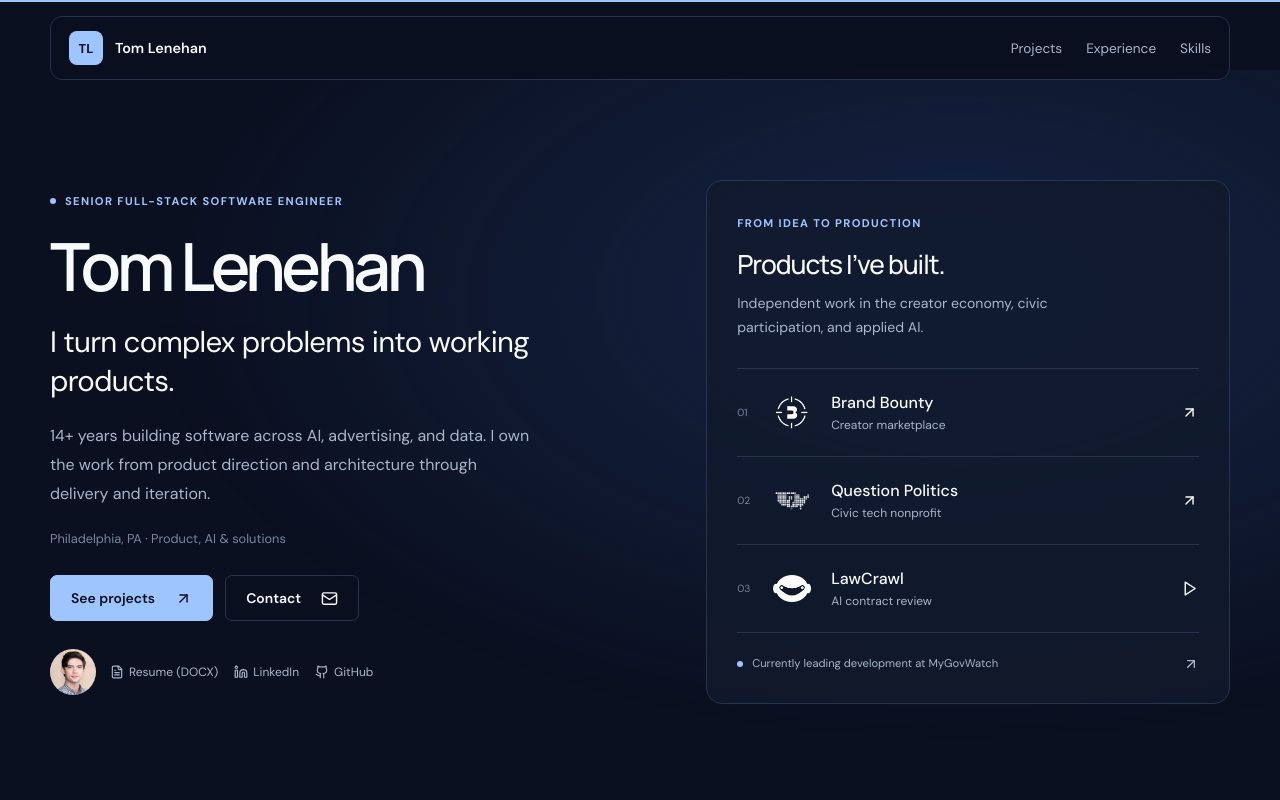
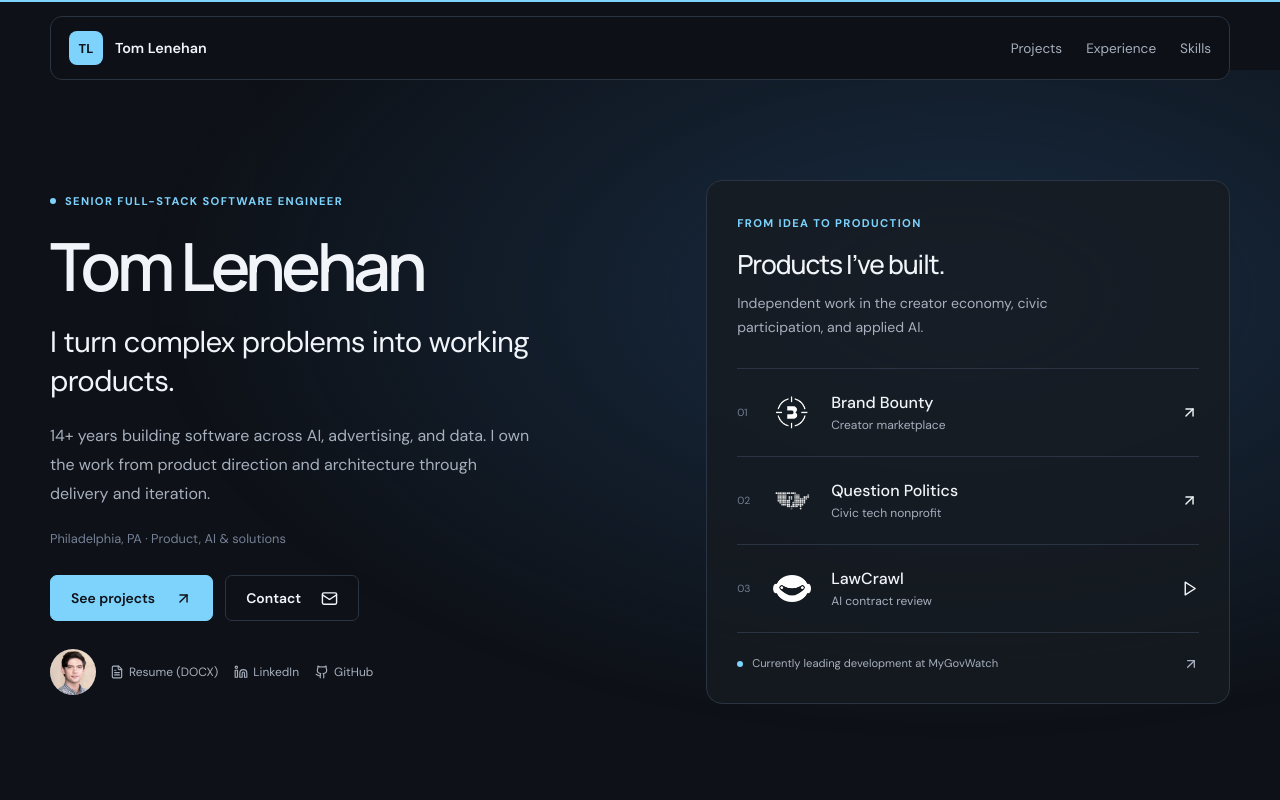
Before and after one commit to tomlenehan/portfolio, a React (Vite) app: page / in a window 1280 px wide. Shown: the top 800 px of the page. Built offline with nearby package versions, Linux system fonts and the light colour scheme.

Commit message:
Refine portfolio color palette

```diff
--- a/src/styles.css
+++ b/src/styles.css
@@ -6,20 +6,20 @@
   font-synthesis: none;
   text-rendering: optimizeLegibility;
   -webkit-font-smoothing: antialiased;
-  --bg: #0b1020;
-  --bg-2: #121a2d;
-  --text: #f8fafc;
-  --muted: #aab6ca;
-  --quiet: #78869e;
-  --line: #27344c;
-  --gold: #9ec5fe;
-  --mint: #9ec5fe;
+  --bg: #0e1117;
+  --bg-2: #171b22;
+  --text: #f1f5f9;
+  --muted: #a7b0be;
+  --quiet: #748095;
+  --line: #2b3442;
+  --gold: #7dd3fc;
+  --mint: #7dd3fc;
   --max: 1180px;
 }
 * { box-sizing: border-box; }
 html { scroll-behavior: smooth; background: var(--bg); scroll-padding-top: 105px; }
 body { margin: 0; min-width: 320px; background: var(--bg); color: var(--text); }
-::selection { background: #9ec5fe; color: #0b1020; }
+::selection { background: #7dd3fc; color: #0e1117; }
 a { color: inherit; text-decoration: none; }
 button { font: inherit; }
 button, a { -webkit-tap-highlight-color: transparent; }
@@ -30,7 +30,7 @@ h1, h2, h3 { font-family: 'Manrope', ui-sans-serif, system-ui, sans-serif; }
 .skip-link { position: fixed; top: -100px; left: 20px; z-index: 300; background: var(--gold); color: var(--bg); padding: 14px; }
 .skip-link:focus { top: 15px; }
 .scroll-progress { position: fixed; inset: 0 0 auto; z-index: 100; height: 2px; transform-origin: 0 50%; background: var(--gold); }
-.site-nav { position: fixed; top: 16px; left: 50%; transform: translateX(-50%); z-index: 90; display: flex; width: min(calc(100% - 48px), var(--max)); min-height: 64px; align-items: center; justify-content: space-between; gap: 20px; padding: 10px 18px; border: 1px solid var(--line); border-radius: 12px; background: rgba(11,16,32,.92); backdrop-filter: blur(18px); }
+.site-nav { position: fixed; top: 16px; left: 50%; transform: translateX(-50%); z-index: 90; display: flex; width: min(calc(100% - 48px), var(--max)); min-height: 64px; align-items: center; justify-content: space-between; gap: 20px; padding: 10px 18px; border: 1px solid var(--line); border-radius: 12px; background: rgba(14,17,23,.92); backdrop-filter: blur(18px); }
 .brand-mark { display: inline-flex; align-items: center; gap: 12px; }
 .brand-mark span { display: grid; width: 34px; height: 34px; place-items: center; border-radius: 8px; color: var(--bg); background: var(--gold); font-weight: 700; font-size: .8rem; }
 .brand-mark strong { font-size: .9rem; font-weight: 600; }
@@ -39,7 +39,7 @@ h1, h2, h3 { font-family: 'Manrope', ui-sans-serif, system-ui, sans-serif; }
 .site-nav nav a:hover { color: var(--text); }
 .hero-section { position: relative; padding: 180px 24px 100px; }
 .hero-bg { position: absolute; inset: 0; opacity: .4; pointer-events: none; }
-.hero-grid { position: absolute; inset: 0; width: 100vw; height: 750px; background: radial-gradient(ellipse at 75% 30%, #1c315a, transparent 60%); }
+.hero-grid { position: absolute; inset: 0; width: 100vw; height: 750px; background: radial-gradient(ellipse at 75% 30%, #1f3b59, transparent 60%); }
 .hero-content { position: relative; display: grid; width: min(100%, var(--max)); margin: auto; grid-template-columns: 1.1fr 1fr; align-items: center; gap: 80px; }
 .eyebrow, .status-pill { display: inline-flex; align-items: center; gap: 9px; color: var(--gold); font-size: .7rem; font-weight: 700; text-transform: uppercase; letter-spacing: .12em; }
 .pulse-dot { width: 6px; height: 6px; flex-shrink: 0; border-radius: 50%; background: var(--gold); }
@@ -51,7 +51,7 @@ h1, h2, h3 { font-family: 'Manrope', ui-sans-serif, system-ui, sans-serif; }
 .button { display: inline-flex; justify-content: center; align-items: center; gap: 20px; min-height: 46px; padding: 12px 20px; border-radius: 7px; font-size: .87rem; font-weight: 600; border: 1px solid var(--line); transition: background .2s, transform .2s; }
 .button svg { width: 17px; height: 17px; }
 .button-primary { background: var(--gold); color: var(--bg); border-color: var(--gold); }
-.button-primary:hover { background: #c2dcff; transform: translateY(-2px); }
+.button-primary:hover { background: #b9e6ff; transform: translateY(-2px); }
 .button-secondary { background: transparent; }
 .button-secondary:hover { background: var(--bg-2); }
 .profile-card { display: flex; gap: 14px; align-items: center; margin-top: 26px; }
@@ -60,7 +60,7 @@ h1, h2, h3 { font-family: 'Manrope', ui-sans-serif, system-ui, sans-serif; }
 .profile-card__links a { display: inline-flex; align-items: center; gap: 5px; color: var(--muted); font-size: .75rem; padding: 7px 0; }
 .profile-card__links a:hover { color: var(--text); }
 .profile-card__links svg { width: 14px; height: 14px; }
-.work-index { border: 1px solid var(--line); border-radius: 16px; background: rgba(18,26,45,.82); padding: 30px; }
+.work-index { border: 1px solid var(--line); border-radius: 16px; background: rgba(23,27,34,.82); padding: 30px; }
 .work-index__intro { padding-bottom: 28px; }
 .work-index__intro h2 { font-size: 1.65rem; font-weight: 500; letter-spacing: -.04em; margin: 14px 0 10px; }
 .work-index__intro p { font-size: .88rem; color: var(--muted); line-height: 1.7; margin: 0; max-width: 340px; }
@@ -107,7 +107,7 @@ h1, h2, h3 { font-family: 'Manrope', ui-sans-serif, system-ui, sans-serif; }
 .education { margin-top: 24px; padding: 25px 0; border-top: 1px solid var(--line); }
 .education p { font-size: .85rem; color: var(--muted); line-height: 1.8; margin: 12px 0 0; }
 .education strong { color: var(--text); font-weight: 500; }
-.systems-band { display: grid; grid-template-columns: 1.2fr 1fr; gap: 48px; background: #162542; border: 1px solid #314969; border-radius: 12px; padding: 42px; }
+.systems-band { display: grid; grid-template-columns: 1.2fr 1fr; gap: 48px; background: #172234; border: 1px solid #2f4866; border-radius: 12px; padding: 42px; }
 .systems-copy { display: grid; gap: 18px; }
 .systems-copy h2 { font-size: 2rem; }
 .systems-copy p { font-size: .92rem; }
```
